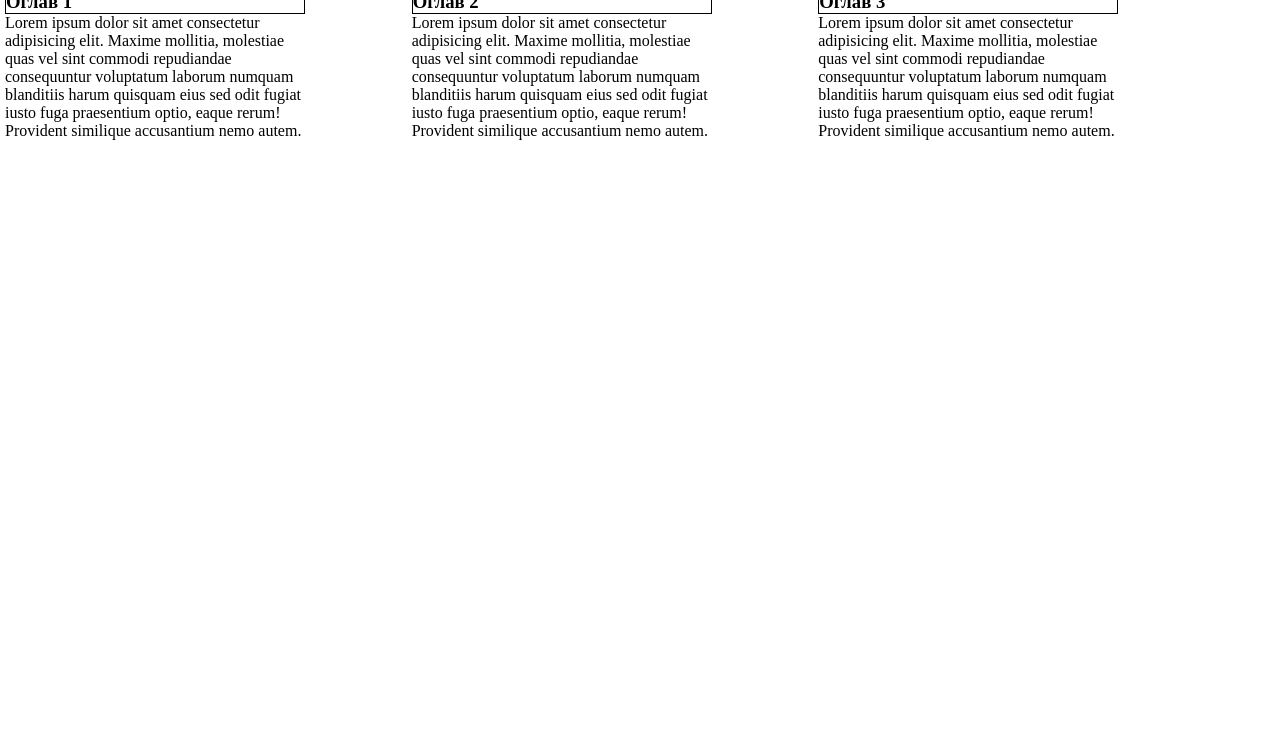
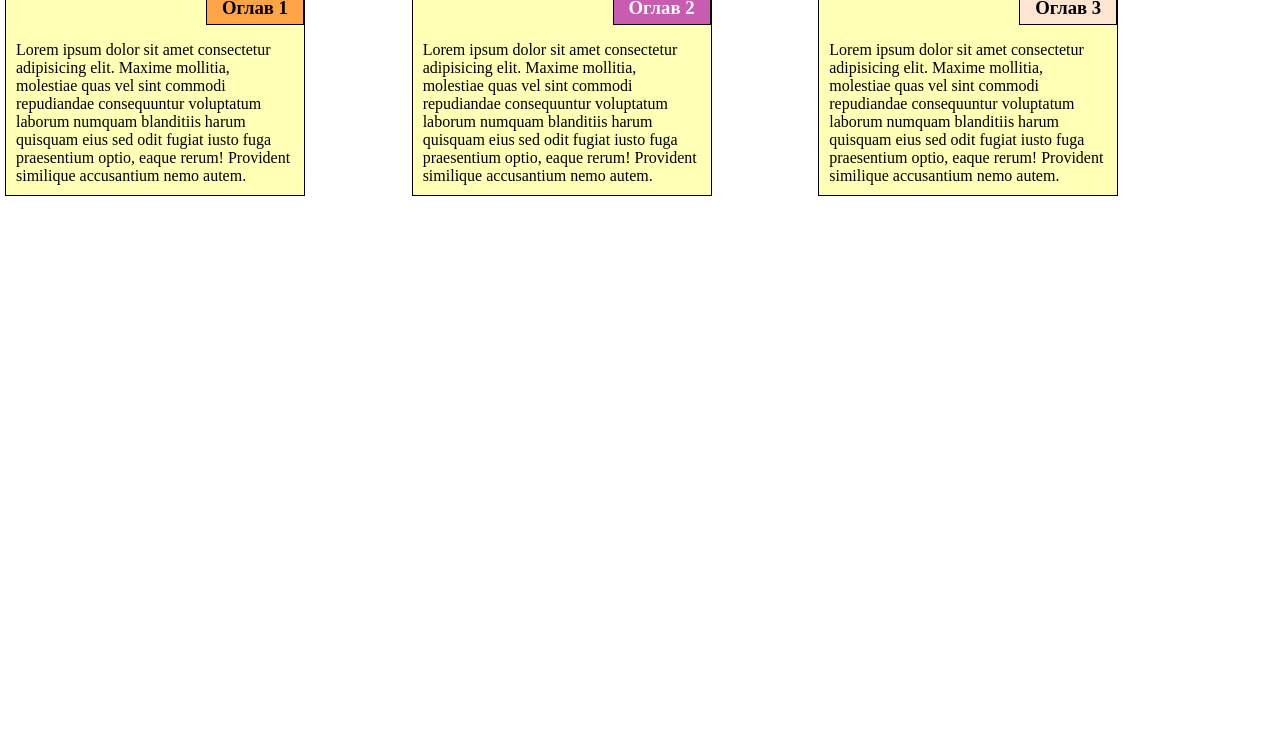
Before and after one commit to marta-bodnyk/3lab.github.io, a plain HTML site: page index.html in a window 1280 px wide. Shown: the part 52-800 px from the top of the page. Drawn offline with Linux system fonts and the light colour scheme.

Commit message:
Update index.html

```diff
--- a/index.html
+++ b/index.html
@@ -6,11 +6,11 @@
     <title>Sizes</title>
   </head>
   <body>
-    <h1 class="header">Заголовок</h1>
+    <h1>Заголовок</h1>
     <div class="row">
-      <div class="block">
-        <h3 class="block_title">Оглав 1</h3>
-        <div class="block_text">
+      <div class="block1">
+        <h3 class="title">Оглав 1</h3>
+        <div class="text">
           Lorem ipsum dolor sit amet consectetur adipisicing elit. Maxime
           mollitia, molestiae quas vel sint commodi repudiandae consequuntur
           voluptatum laborum numquam blanditiis harum quisquam eius sed odit
@@ -18,9 +18,9 @@
           accusantium nemo autem.
         </div>
       </div>
-      <div class="block">
-        <h3 class="block_title">Оглав 2</h3>
-        <div class="block_text">
+      <div class="block2">
+        <h3 class="title">Оглав 2</h3>
+        <div class="text">
           Lorem ipsum dolor sit amet consectetur adipisicing elit. Maxime
           mollitia, molestiae quas vel sint commodi repudiandae consequuntur
           voluptatum laborum numquam blanditiis harum quisquam eius sed odit
@@ -28,9 +28,9 @@
           accusantium nemo autem.
         </div>
       </div>
-      <div class="block">
-        <h3 class="block_title">Оглав 3</h3>
-        <div class="block_text">
+      <div class="block3">
+        <h3 class="title">Оглав 3</h3>
+        <div class="text">
           Lorem ipsum dolor sit amet consectetur adipisicing elit. Maxime
           mollitia, molestiae quas vel sint commodi repudiandae consequuntur
           voluptatum laborum numquam blanditiis harum quisquam eius sed odit
```
